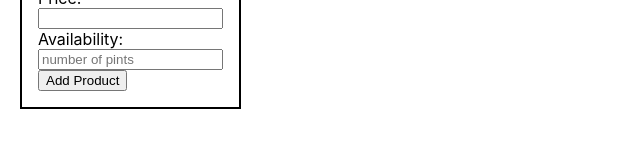
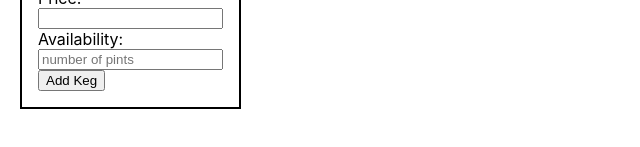
Before and after one commit to krishops/tap-room, a React (Create React App) app: page / in a window 1280 px wide. Both pictures are taken after a click on the button "Add New Beer". Shown: the part 271-418 px from the top of the page, without its empty margins (0-640 px from the left). Built offline with nearby package versions, Linux system fonts and the light colour scheme.

Commit message:
WIP: return from lunch

```diff
--- a/src/components/BeerCreate.jsx
+++ b/src/components/BeerCreate.jsx
@@ -52,7 +52,7 @@ function BeerCreate (props) {
             type='number'
             name='availability'
             placeholder='number of pints' />
-        <button type='submit'>Add Product</button>
+        <button type='submit'>Add Keg</button>
       </form>
     </React.Fragment>
   )
--- a/src/components/BeerDetails.jsx
+++ b/src/components/BeerDetails.jsx
@@ -11,7 +11,7 @@ const BeerDetails = (props) => {
       <h4>Alcohol Content: {beer.alcoholContent}</h4>
       <p>{beer.description}</p>
       <p>${beer.price}</p>
-      <p>{beer.availability} pints</p>
+      <p>{beer.availability} pints available</p>
       <button onClick={props.purchaseBeer}>Buy Now!</button>
     </React.Fragment>
   )
```
